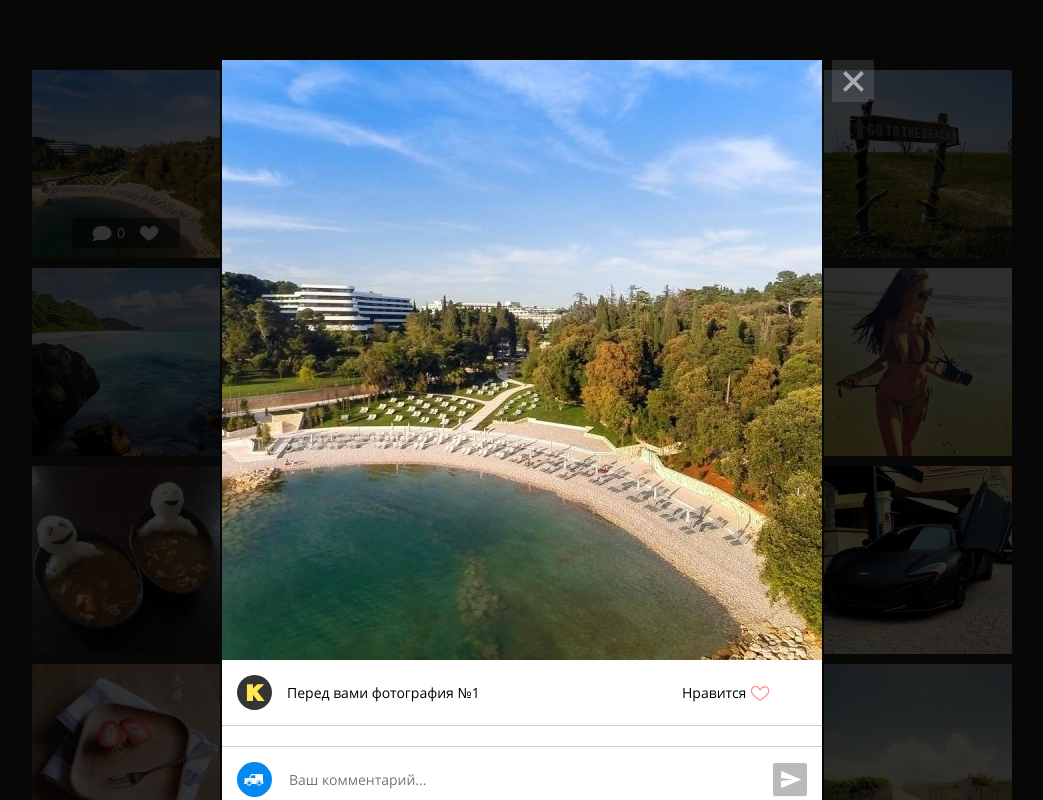
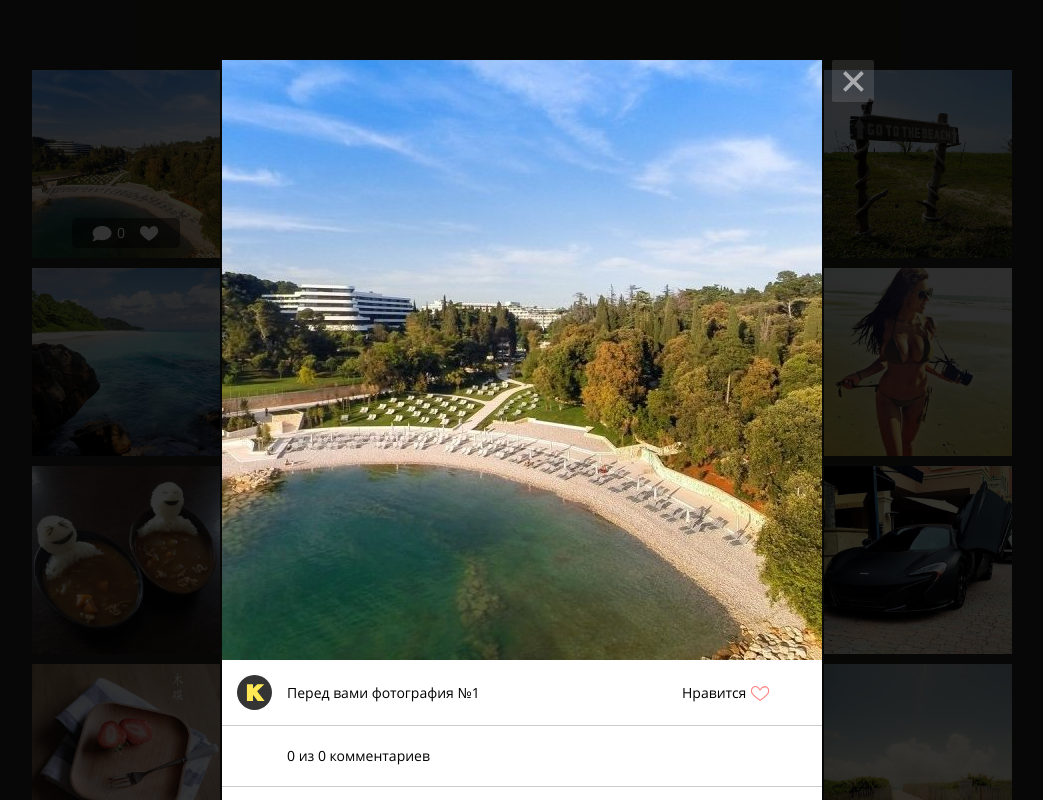
Before and after one commit to krivorotov/56012-kekstagram-23, a website with bundled scripts: page index.html in a window 1280 px wide. Both pictures are taken after a click on the link 244 px from the left and 164 px from the top of the page. Shown: the top 800 px of the page, without its empty margins (118-1161 px from the left). Built offline with nearby package versions, Linux system fonts and the light colour scheme.

Commit message:
Правда или действие (часть 2)

```diff
--- a/index.html
+++ b/index.html
@@ -150,7 +150,7 @@
           </div>
 
           <!-- Комментарии к изображению -->
-          <div class="social__comment-count">5 из <span class="comments-count">125</span> комментариев</div>
+          <div class="social__comment-count"><span class="visible-comments-count">5</span> из <span class="comments-count">125</span> комментариев</div>
           <ul class="social__comments">
             <li class="social__comment">
               <img class="social__picture" src="img/avatar-4.svg" alt="Аватар комментатора фотографии" width="35" height="35">
--- a/js/show-full-image.js
+++ b/js/show-full-image.js
@@ -16,14 +16,16 @@ const getPictureComments = (comments) => {
 
 const bigImage = fullScreenImage.querySelector('.big-picture__img');
 const likesCount = fullScreenImage.querySelector('.likes-count');
-const allCommentsNumber = fullScreenImage.querySelector('.comments-count');
 const photoCaption = fullScreenImage.querySelector('.social__caption');
-const commentsCount = fullScreenImage.querySelector('.social__comment-count');
+const visibleCommentsCount = fullScreenImage.querySelector('.visible-comments-count');
+const allCommentsCount = fullScreenImage.querySelector('.comments-count');
 const commentsLoader = fullScreenImage.querySelector('.comments-loader');
 
 const closeFullImage = () => {
   fullScreenImage.classList.add('hidden');
   document.body.classList.remove('modal-open');
+  visibleCommentsCount.textContent = null;
+  commentsLoader.classList.remove('hidden');
 };
 
 const onFullImageEscKeydown = (evt) => {
@@ -34,19 +36,42 @@ const onFullImageEscKeydown = (evt) => {
   }
 };
 
+/*
+const isMoreComments = (visibleComments, allComments) => {
+  if (visibleComments.length === allComments.length) {
+    commentsLoader.classList.add('hidden');
+  }
+};
+*/
+
 const showFullImage = (photo) => {
   bigImage.children[0].src = photo.url;
   likesCount.textContent = photo.likes;
-  allCommentsNumber.textContent = photo.comments.length;
+  photoCaption.textContent = photo.description;
+  allCommentsCount.textContent = photo.comments.length;
+  photo.comments.length > 5 ? visibleCommentsCount.textContent = 5 : visibleCommentsCount.textContent = allCommentsCount.textContent;
   photoComments.innerHTML = '';
-  photoComments.appendChild(getPictureComments(photo.comments));
-  photoCaption.textContent = photo.description;
+
+  let visibleComments = photo.comments.slice(0, 5);
+  photoComments.appendChild(getPictureComments(visibleComments));
+  if (visibleComments.length === photo.comments.length) {
+    commentsLoader.classList.add('hidden');
+  }
+
+  console.log(visibleComments.length);
+
+  commentsLoader.addEventListener('click', () => {
+    photoComments.innerHTML = '';
+    visibleComments = photo.comments.slice(0, visibleComments.length + 5);
+    photoComments.appendChild(getPictureComments(visibleComments));
+    visibleCommentsCount.textContent = visibleComments.length;
+    console.log(visibleComments.length);
+    if (visibleComments.length === photo.comments.length) {
+      commentsLoader.classList.add('hidden');
+    }
+  });
 
   fullScreenImage.classList.remove('hidden');
-
-  commentsCount.classList.add('hidden');
-  commentsLoader.classList.add('hidden');
-
   document.body.classList.add('modal-open');
 
   document.addEventListener('keydown', onFullImageEscKeydown);
--- a/js/сreate-random-comments.js
+++ b/js/сreate-random-comments.js
@@ -13,7 +13,7 @@ const MESSAGES_IN_COMMENTS = [
 const NAMES_IN_COMMENTS = ['Андрей', 'Виктор', 'Семен', 'Ярослав', 'Ольга', 'Мария', 'Игорь', 'Владимир', 'Светлана', 'Ирина'];
 
 const MIN_COMMENTS = 1;
-const MAX_COMMENTS = 5;
+const MAX_COMMENTS = 50;
 
 const MIN_AVATAR = 1;
 const MAX_AVATAR = 6;
```
